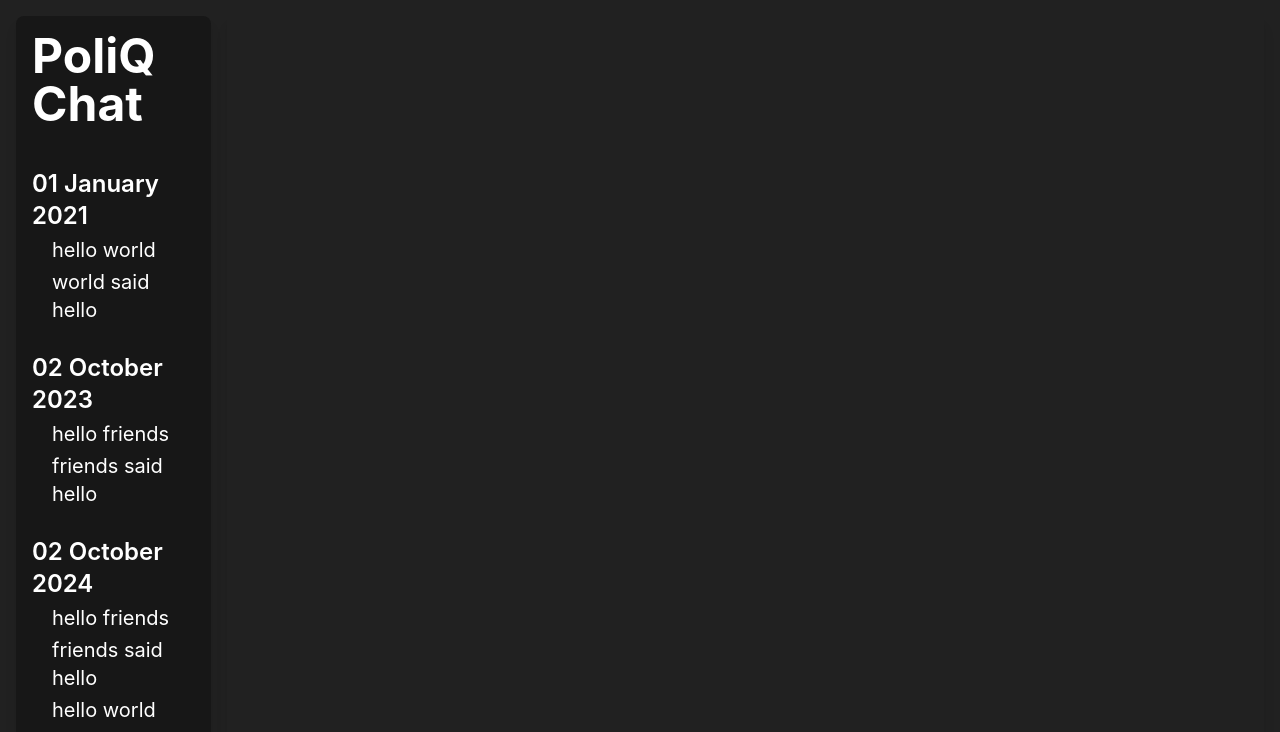
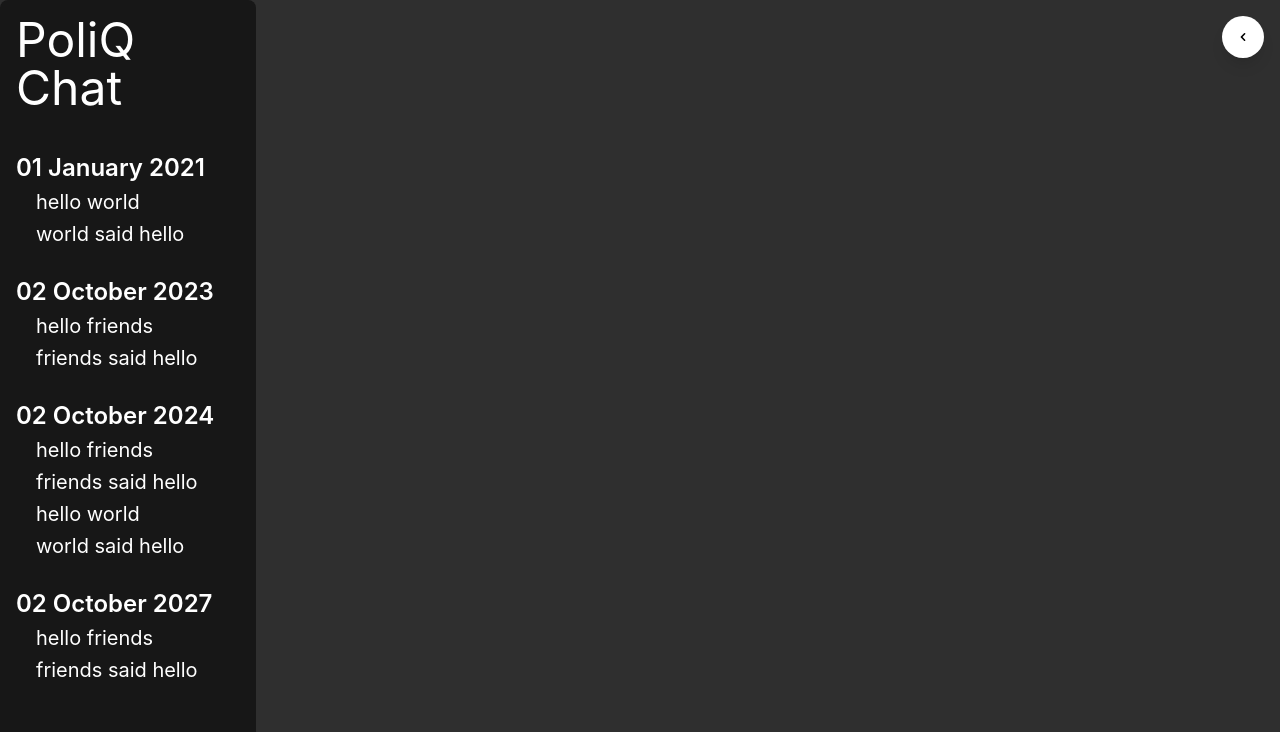
Before and after one commit to rajnaruka06/PoliQ, a React (Vite) app in the folder frontend/: page / in a window 1280 px wide. Shown: the top 732 px of the page. Built offline with nearby package versions, Linux system fonts and the light colour scheme.

Commit message:
Hide/Show button(sidebar), clear chat, adjustments to the interface
Priya has done with the Hide/show option for a sidebar, clear chat and done with some changes to the interface

```diff
--- a/frontend/package.json
+++ b/frontend/package.json
@@ -10,8 +10,11 @@
     "preview": "vite preview"
   },
   "dependencies": {
+    "highcharts": "^11.4.6",
+    "highcharts-react-official": "^3.2.1",
     "react": "^18.3.1",
-    "react-dom": "^18.3.1"
+    "react-dom": "^18.3.1",
+    "react-icons": "^5.3.0"
   },
   "devDependencies": {
     "@eslint/js": "^9.8.0",
--- a/frontend/src/pages/chatbot.tsx
+++ b/frontend/src/pages/chatbot.tsx
@@ -1,35 +1,51 @@
 import React, { useState, useEffect } from "react";
+import { AiOutlineArrowRight } from 'react-icons/ai';
+import { HiChevronLeft, HiChevronRight } from "react-icons/hi";
+import Highcharts from "highcharts";
+import HighchartsReact from "highcharts-react-official";
 
-// Define an interface for the chat history data structure
 interface ChatHistory {
-    // Date of the chat session, formatted as a string
     date: string;
-    // An array of chat objects, each containing a title string
     chat: { title: string }[];
 }
 
 const ChatBot: React.FC = () => {
-    // State variable to store the chat messages
-    const [messages, setMessages] = useState<
-        { sender: string; text: string }[]
-    >([]);
+    const [messages, setMessages] = useState<{ sender: string; text: string }[]>([]);
+    const [input, setInput] = useState("");
+    const [chatHistory, setChatHistory] = useState<ChatHistory[]>([]);
+    const [isSidebarOpen, setIsSidebarOpen] = useState(true);
 
-    // State variable to store the user input
-    const [input, setInput] = useState("");
+    const [chartOptions, setChartOptions] = useState({
+        title: {
+            text: 'Dummy Data Chart'
+        },
+        series: [
+            {
+                name: 'Dummy Series',
+                data: [1, 2, 3, 4, 5]
+            }
+        ]
+    });
 
-    // State variable to store the chat history
-    const [chatHistory, setChatHistory] = useState<ChatHistory[]>([]);
-
-    // Function to handle sending messages
     const handleSend = () => {
-        // Check if the input is not empty
         if (input.trim()) {
-            // Add the user message to the messages array
             setMessages([...messages, { sender: "user", text: input }]);
-            // Clear the input field
             setInput("");
 
-            // Simulate a response from the model
+            if (input.toLowerCase() === "show chart") {
+                setChartOptions({
+                    title: {
+                        text: 'Updated Chart Data'
+                    },
+                    series: [
+                        {
+                            name: 'Updated Series',
+                            data: [10, 20, 30, 40, 50]
+                        }
+                    ]
+                });
+            }
+
             setTimeout(() => {
                 setMessages((prevMessages) => [
                     ...prevMessages,
@@ -39,15 +55,9 @@ const ChatBot: React.FC = () => {
         }
     };
 
-    // Function to format date
     const formatDate = (dateString: string): string => {
-        // Split the input date based on / separator
         const [day, month, year] = dateString.split("/");
-
-        // Create a new Date object using the year, month, and day
         const date = new Date(`${year}-${month}-${day}`);
-
-        // Format the date "DD Month YYYY"
         return date.toLocaleDateString("en-GB", {
             day: "2-digit",
             month: "long",
@@ -55,35 +65,42 @@ const ChatBot: React.FC = () => {
         });
     };
 
-    // Fetch chat history from the JSON file
     useEffect(() => {
-        // Fetch chat history
         const fetchChatHistory = async () => {
             try {
-                // Fetch chat history from the JSON file
                 const response = await fetch("/chat.json");
-                // Parse the JSON response
                 const data = await response.json();
-                // Update chat history with the fetched data
                 setChatHistory(data);
             } catch (error) {
                 console.error("Error fetching chat history:", error);
             }
         };
-
-        // Call the fetchChatHistory function
         fetchChatHistory();
     }, []);
 
-    // Return
+    const toggleSidebar = () => {
+        setIsSidebarOpen(prevState => !prevState);
+    };
+
+    const handleClearChat = () => {
+        setMessages([]);
+    };
+
     return (
-        // container for sidebar and chat area
-        <div className="grid w-screen h-screen grid-cols-12 gap-4 p-4 bg-primary">
-            {/* sidebar */}
-            <div className="flex flex-col col-span-2 gap-10 p-4 rounded-lg shadow-lg bg-sidebar">
-                {/* title */}
-                <div className="text-5xl font-bold text-white">PoliQ Chat</div>
-                {/* chat history */}
+        <div className="relative w-screen h-screen bg-grey">
+            {/* Sidebar */}
+            <div
+                className={`fixed top-0 left-0 h-full transition-transform duration-300 ${
+                    isSidebarOpen ? "w-64 translate-x-0" : "w-0 -translate-x-full"
+                }`}
+                style={{ zIndex: 1000, overflowX: 'hidden' }}
+            >
+                <div className="flex flex-col h-full gap-10 p-4 rounded-lg shadow-lg bg-sidebar">
+                    {/* Title */}
+                    <div className="flex items-center text-5xl text-white">
+                        <span className={`mr-2 ${isSidebarOpen ? "block" : "hidden"}`}>PoliQ Chat</span>
+                    </div>
+                    {/* Chat history */}
                     <div className="flex flex-col gap-3 text-white">
                         {chatHistory.map((session, index) => (
                             <div key={index} className="flex flex-col gap-1 mb-4">
@@ -99,12 +116,11 @@ const ChatBot: React.FC = () => {
                         ))}
                     </div>
                 </div>
+            </div>
 
-            {/* chat area */}
-            <div className="flex flex-col col-span-10">
-                {/* container for the query and response */}
-                <div className="flex-grow p-4 overflow-y-auto text-2xl rounded-lg shadow-lg">
-                    {/* iterate over the messages array and display the messages */}
+            {/* Chat area */}
+            <div className={`flex flex-col h-full transition-all duration-300 ${isSidebarOpen ? "ml-64" : "ml-0"}`}>
+                <div className="relative flex-grow p-4 overflow-y-auto text-2xl rounded-lg shadow-lg">
                     {messages.map((msg, index) => (
                         <div
                             key={index}
@@ -125,24 +141,47 @@ const ChatBot: React.FC = () => {
                             </div>
                         </div>
                     ))}
+
+                    {/* Display Chart */}
+                    {messages.some(msg => msg.text.toLowerCase() === "show chart") && (
+                        <HighchartsReact highcharts={Highcharts} options={chartOptions} />
+                    )}
                 </div>
-                {/* container for message field and send button */}
-                <div className="flex mt-4 text-xl">
+
+                {/* Input area */}
+                <div className="relative flex mt-4 mx-auto w-full max-w-md">
                     <input
                         type="text"
                         value={input}
                         onChange={(e) => setInput(e.target.value)}
                         onKeyUp={(e) => e.key === "Enter" && handleSend()}
-                        className="flex-grow p-3 mr-2 border border-gray-300 rounded-full"
+                        className="flex-grow p-3 pr-24 border border-white border-gray-300 bg-grey text-white rounded-full text-sm"
                         placeholder="Type your message..."
                     />
                      <button
                     onClick={handleSend}
-                        className="px-4 py-2 text-white bg-blue-500 rounded-lg"
+                    className="absolute right-0 top-0 bottom-0 flex items-center justify-center px-4 py-2 text-white bg-grey-400 rounded-full"
+                    style={{ width: '6rem' }}
                 >
-                        Send
+                    <AiOutlineArrowRight className="text-2xl text-grey" />
                 </button>
                 </div>
+
+                {/* Clear Chat Button */}
+                <button
+                    onClick={handleClearChat}
+                    className="fixed bottom-4 right-4 p-3 bg-red-500 text-white rounded-full shadow-lg z-50"
+                >
+                    Clear Chat
+                </button>
+
+                {/* Toggle Sidebar Button */}
+                <button
+                    onClick={toggleSidebar}
+                    className="fixed top-4 right-4 p-3 bg-white text-black rounded-full shadow-lg z-50"
+                >
+                    {isSidebarOpen ? <HiChevronLeft /> : <HiChevronRight />}
+                </button>
             </div>
         </div>
     );
--- a/frontend/tailwind.config.js
+++ b/frontend/tailwind.config.js
@@ -1,5 +1,4 @@
 /** @type {import('tailwindcss').Config} */
-
 export default {
     content: ["./index.html", "./src/**/*.{js,ts,jsx,tsx}"],
     theme: {
@@ -8,6 +7,8 @@ export default {
                 primary: "#212121",
                 sidebar: "#171717",
                 sidebardarker: "#0d0d0d",
+                grey: "#2f2f2f", // Fixed color value by adding '#'
+                gray: "#f7f7f7",
             },
         },
     },
```
Also changed, not shown: 1 other file (tests, documents, lock files or other folders). Lines whose indentation alone changed are shown as unchanged.
